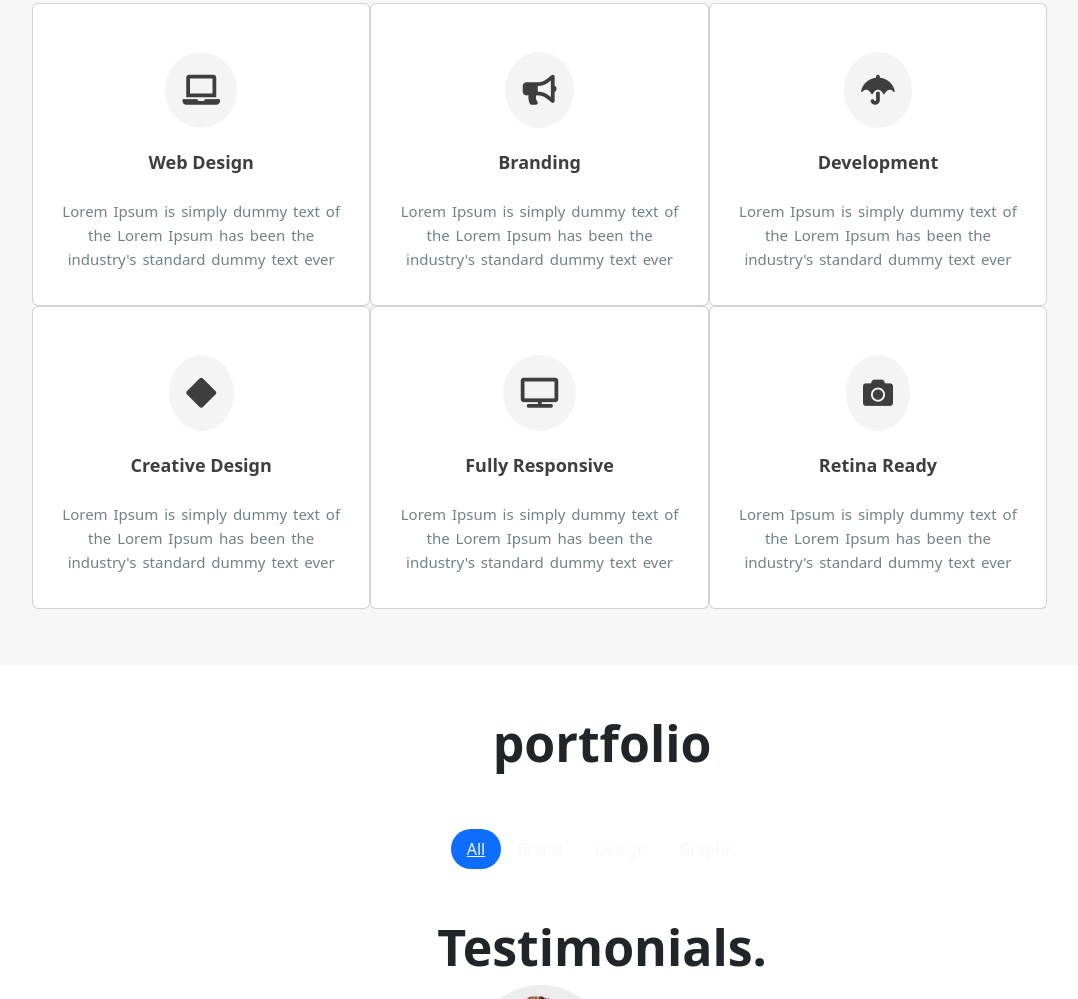
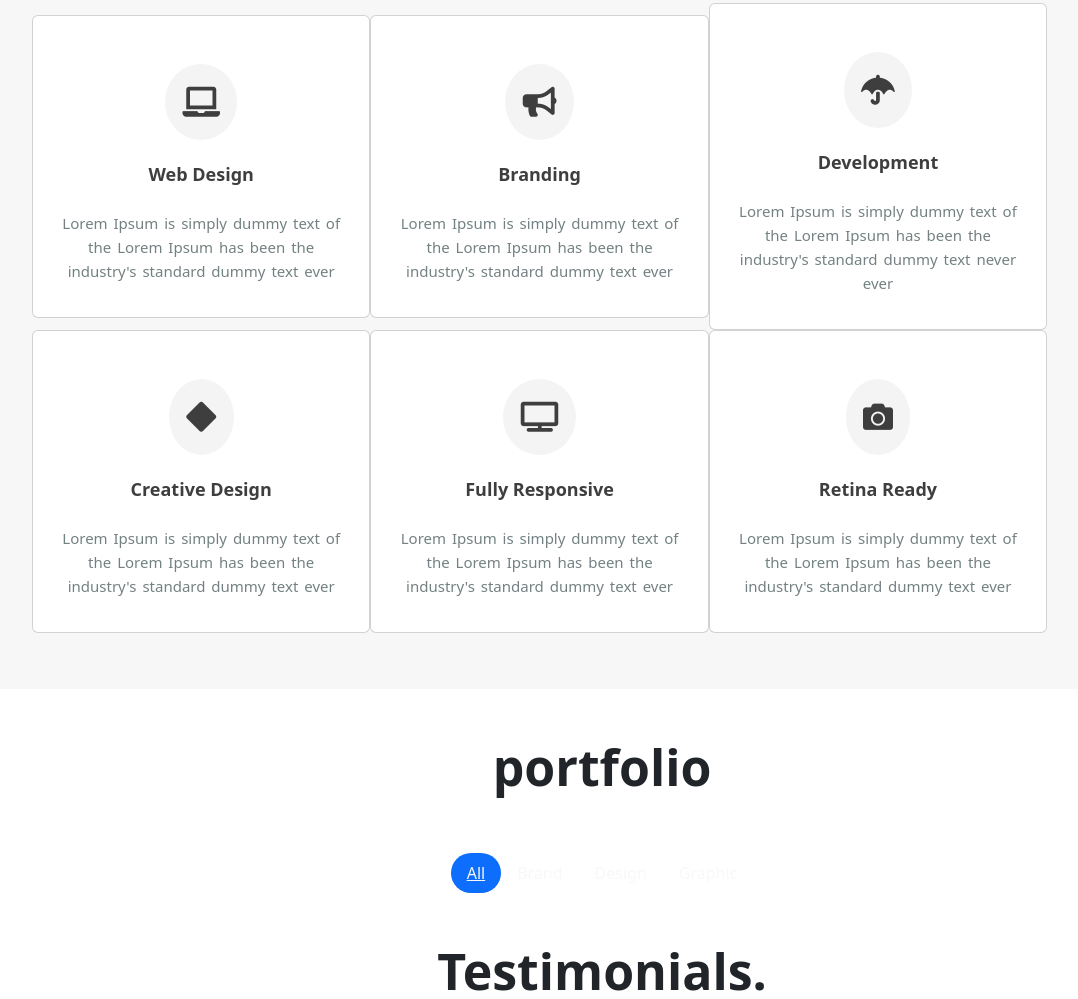
Before and after one commit to AyaAdel404/Kerri, a plain HTML site: page index.html in a window 1280 px wide. Shown: the part 1408-2407 px from the top of the page, without its empty margins (38-1116 px from the left). Drawn offline with Linux system fonts and the light colour scheme.

Commit message:
second commit

```diff
--- a/index.html
+++ b/index.html
@@ -184,7 +184,7 @@
         <h6>Development</h6>
         <p>
           Lorem Ipsum is simply dummy text of the Lorem Ipsum has been the
-          industry's standard dummy text ever
+          industry's standard dummy text never ever
         </p>
       </div>
     </div>
```
